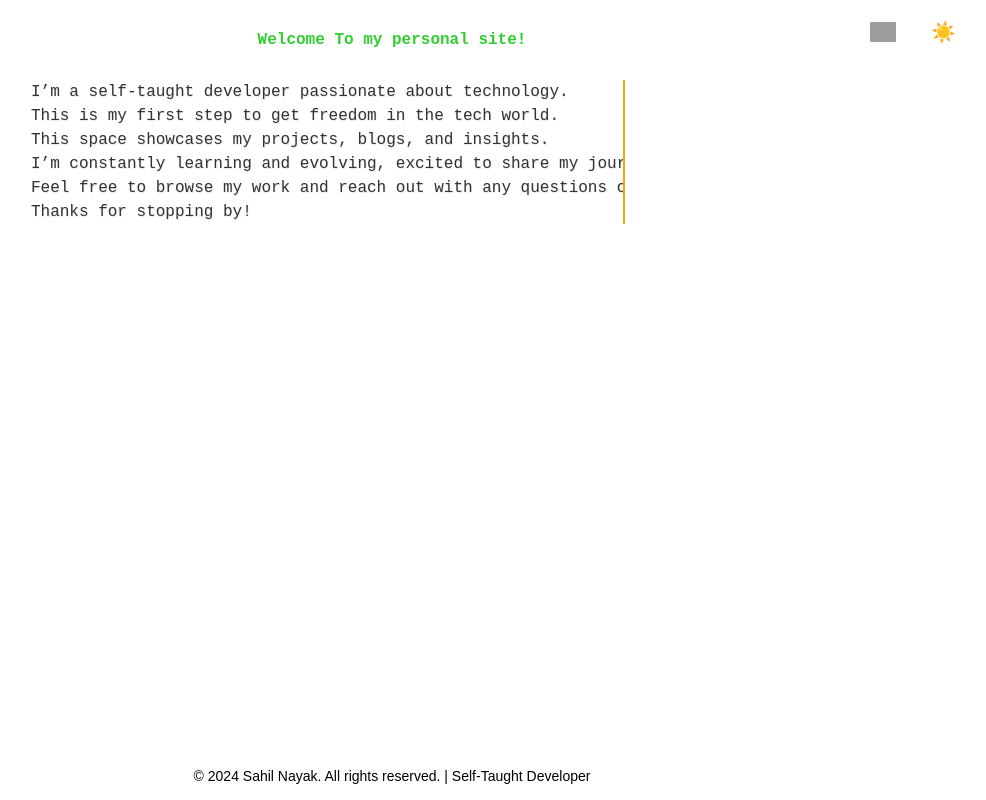
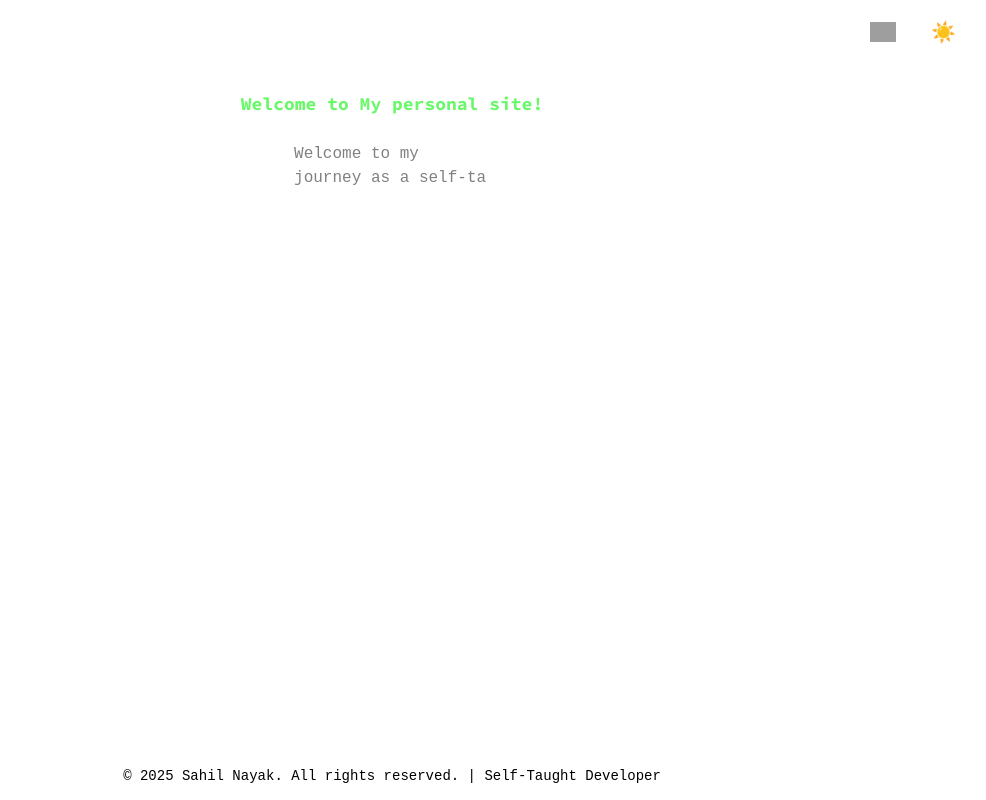
Before and after one commit to sahilnyk/sahil-mysite, a Vue app in the folder frontend_client/: page / in a window 1280 px wide. Shown: the whole page, without its empty margins (248-1234 px from the left). Built offline with nearby package versions, Linux system fonts and the light colour scheme; grey boxes are pictures that could not be loaded; a web font is replaced by a local one.

Commit message:
basic frontend layout is done (only search feature in frontend is pending)

```diff
--- a/frontend_client/src/components/Footer.vue
+++ b/frontend_client/src/components/Footer.vue
@@ -1,6 +1,6 @@
 <template>
   <footer>
-    <p>© 2024 Sahil Nayak. All rights reserved. | Self-Taught Developer</p>
+    <p>© 2025 Sahil Nayak. All rights reserved. | Self-Taught Developer</p>
   </footer>
 </template>
 
@@ -28,6 +28,7 @@ footer {
   position: relative;
   bottom: 0;
   border-top: 1px solid var(--footer-border-color-light);
+  font-family: 'M PLUS Code', monospace;
 }
 
 footer p {
@@ -48,7 +49,7 @@ footer p {
 }
 
 footer:hover {
-  color: orange;
+  color: rgb(56, 247, 174);
 
   border-color: #00f;
 
@@ -62,6 +63,7 @@ footer:hover {
 
   footer p {
     font-size: 12px;
+    font-family: 'M PLUS Code', monospace;
   }
 }
 </style>
--- a/frontend_client/src/views/Home.vue
+++ b/frontend_client/src/views/Home.vue
@@ -1,112 +1,108 @@
 <template>
-  <div>
-    <h1>Welcome To my personal site!</h1>
-
-    <p class="typography">
-      I’m a self-taught developer passionate about technology.<br>
-      This is my first step to get freedom in the tech world.<br>
-      This space showcases my projects, blogs, and insights.<br>
-      I’m constantly learning and evolving, excited to share my journey with you.<br>
-      Feel free to browse my work and reach out with any questions or ideas.<br>
-      Thanks for stopping by!
-    </p>
+  <div class="content">
+    <h1>Welcome to My personal site!</h1>
+    <p class="typography" v-html="displayedText"></p>
   </div>
 </template>
 
 <script>
 export default {
-  name: 'Home'
+  name: "Home",
+  data() {
+    return {
+      journeyStages: [
+        "Welcome to my journey as a self-taught developer.",
+        "I started coding in 2021 when I was still in high school.",
+        "I’ve learned a lot through hard work and perseverance.",
+        "I love to play with hardware, and I'm passionate about computer vision and AI.",
+        "If you want to contact me, feel free to send me an email at: <a href='mailto:sahilnayak2056@gmail.com'>click here</a>.",
+        "If you're into chess, I'm always down to <a href='https://www.chess.com/member/sah669'>play</a>!",
+        "I solve math problems and sometimes code in Java, but the journey has just begun!",
+        "Thanks for stopping by — feel free to explore my work and join me on this exciting adventure!"
+      ],
+      displayedText: "",
+      typingSpeed: 150, // Speed at which each letter is typed
+      delayBetweenStages: 800 // Delay before moving to the next sentence
+    };
+  },
+  mounted() {
+    this.typeJourney();
+  },
+  methods: {
+    async typeJourney() {
+      for (const stage of this.journeyStages) {
+        // First, type out the current stage
+        await this.typeText(stage);
+        // After typing one stage, move to the next with a slight pause
+        await this.sleep(this.delayBetweenStages);
+      }
+    },
+
+    async typeText(stage) {
+      for (let i = 0; i < stage.length; i++) {
+        this.displayedText += stage[i];
+        await this.sleep(this.typingSpeed);
+      }
+    },
+
+    sleep(ms) {
+      return new Promise(resolve => setTimeout(resolve, ms));
+    }
+  }
 };
 </script>
 
 <style scoped>
-main {
-  display: flex;
-  justify-content: center;
-  align-items: center;
-  width: 100%;
-  min-height: 70vh;
+.content {
+  padding-top: 80px;
+  padding-left: 20px;
+  padding-right: 20px;
 }
 
 h1 {
-  font-family: 'Courier New', monospace;
-  font-size: medium;
-  color: limegreen;
-  /* Set text color to white */
+  font-family: "Source code pro", monospace;
+  font-size: large;
+  color: rgb(105, 248, 105);
   font-weight: bold;
-  /* Optional: Ensure normal font weight */
-  padding-top: 20px;
   padding-bottom: 15px;
-  display: flex;
-  justify-content: center;
-  align-items: center;
-  /* Center align text */
+  text-align: center;
 }
 
-/* Typography effect for the paragraph */
 .typography {
-  font-family: 'Courier New', monospace;
+  font-family: "Courier New", monospace;
   font-size: 1rem;
-  /* Base font size */
   line-height: 1.5;
-  color: #333;
-  text-shadow: 0.5px 0.5px 1px rgba(0, 0, 0, 0.1);
+  color: grey;
+  text-align: left;
+  margin: 0 auto;
+  width: 60%;
+  white-space: pre-wrap;
   overflow: hidden;
-  white-space: nowrap;
-  border-right: 0.15em solid orange;
-  animation: typing 6s steps(50, end), blink-caret 0.75s step-end infinite;
+  transition: all 0.5s ease; /* Smooth transition for the effect */
 }
 
-/* Typewriter effect */
-@keyframes typing {
-  from {
-    width: 0;
-  }
-
-  to {
-    width: 100%;
-  }
+a {
+  color: #4c8bf5;
+  text-decoration: none;
 }
 
-/* Blinking cursor effect */
-@keyframes blink-caret {
-
-  from,
-  to {
-    border-color: transparent;
-  }
-
-  50% {
-    border-color: orange;
-  }
-}
-
-/* Responsive adjustments */
 @media (max-width: 768px) {
   .typography {
     font-size: 0.9rem;
-    /* Smaller font size for tablets and phones */
-    white-space: normal;
-    /* Allow text to wrap on smaller screens */
-    border-right: none;
-    /* Remove cursor effect on smaller screens */
+    width: 80%;
   }
-
   h1 {
     font-size: 1.2rem;
-    /* Adjust font size for smaller screens */
   }
 }
 
 @media (max-width: 480px) {
   .typography {
     font-size: 0.8rem;
-    /* Even smaller font size for very small screens */
+    width: 90%;
   }
-
   h1 {
-    font-size: 1rem;
-    /* Further adjust font size for very small screens */
+    font-size: 1.2rem;
   }
 }
 </style>
```
